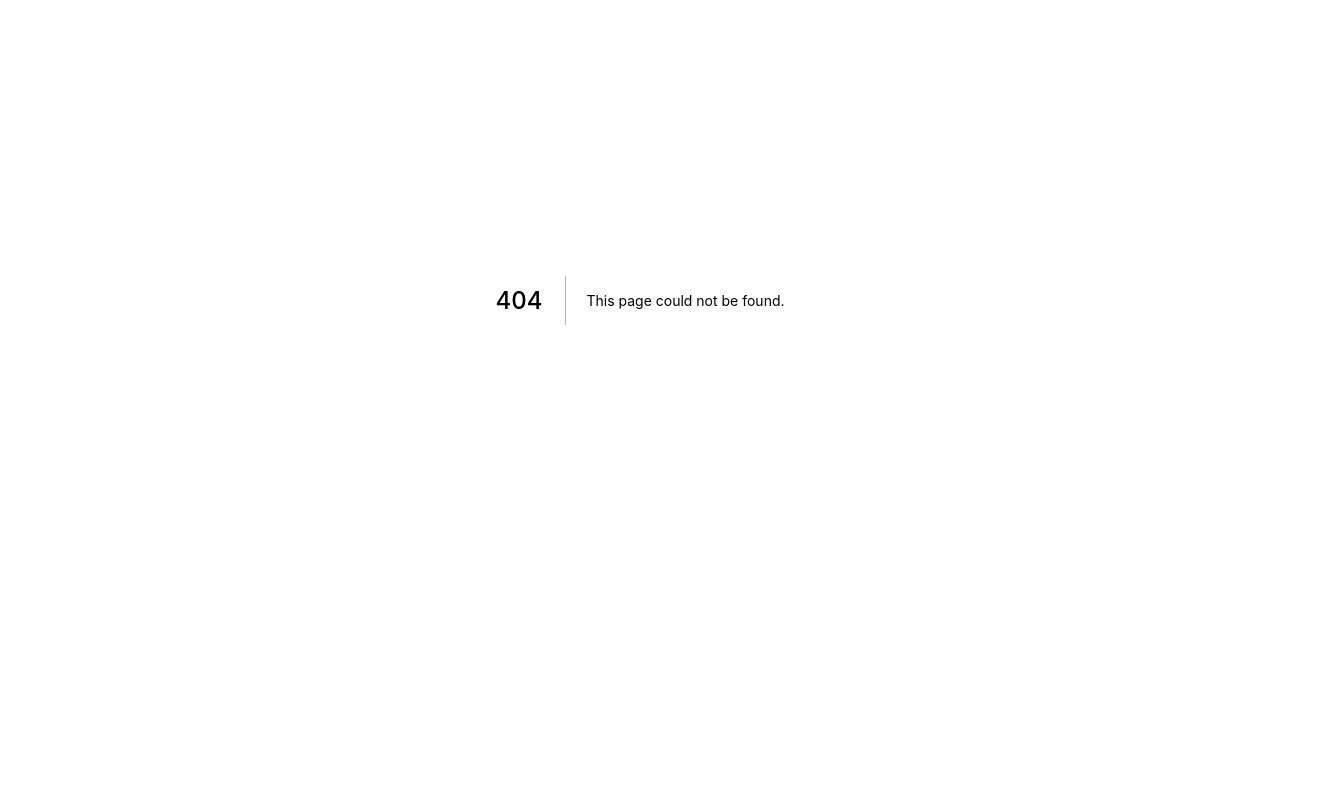
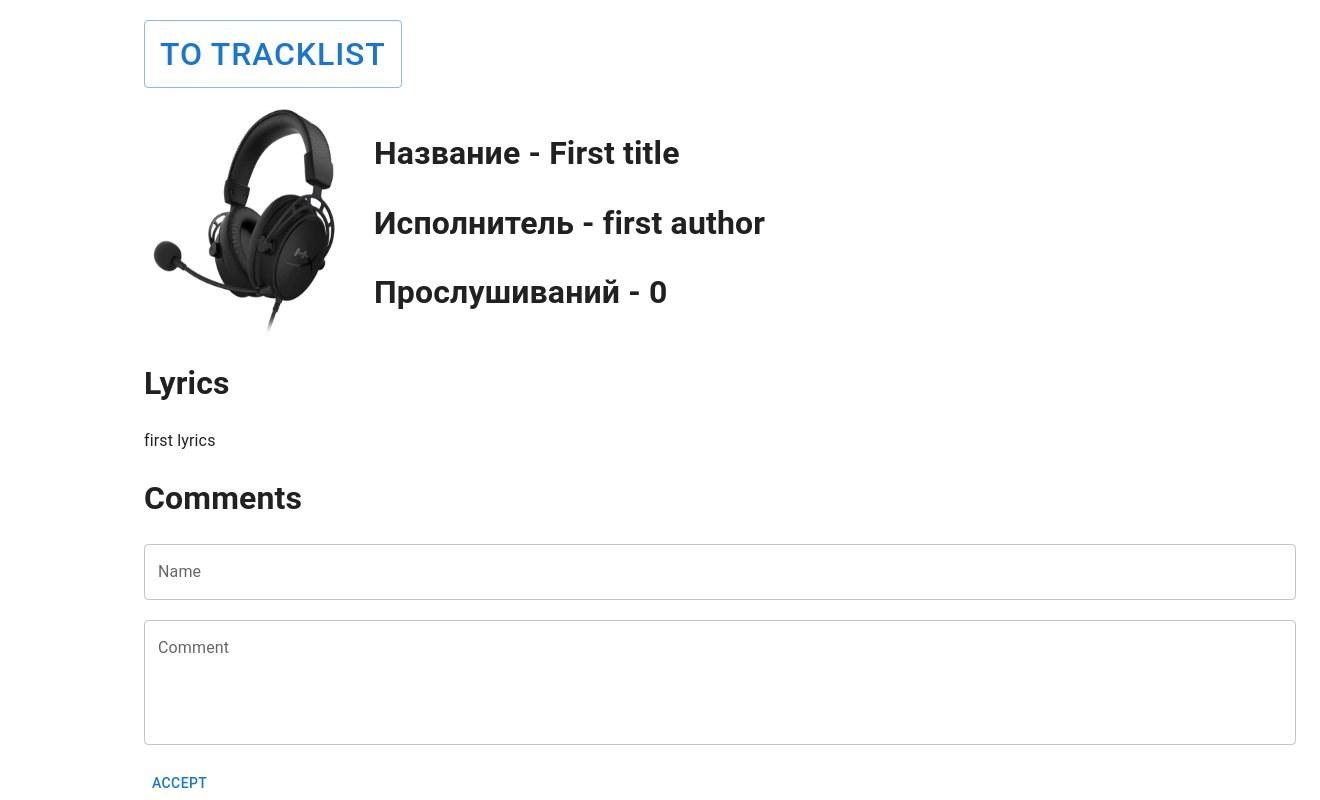
Before and after one commit to 4il612/music-store-client, a Next.js app: page /tracks/1 in a window 1280 px wide. Before the commit this address had no page. Shown: the part 100-900 px from the top of the page, 1320 px wide, since content can reach past the window. Before the commit the page ends 800 px from the top, so only its background shows below. Built offline with nearby package versions, Linux system fonts and the light colour scheme.

Commit message:
feat: [id] TrackPage

```diff
--- a/components/TrackList.tsx
+++ b/components/TrackList.tsx
@@ -11,7 +11,7 @@ const TrackList: React.FC<TrackListProps> = ({tracks}) => {
         <Grid container direction='column'>
             <Box p={2}>
                 {tracks.map(track =>
-                    <TrackItem key={track._id} track={track} active={true}/>
+                    <TrackItem key={track._id} track={track}/>
                 )}
             </Box>
         </Grid>
--- /dev/null
+++ b/pages/tracks/[id].tsx
@@ -0,0 +1,69 @@
+import MainLayout from "../../layout/MainLayout"
+import { ITrack } from "../../types/Track"
+import { Button, Grid, TextField } from "@mui/material"
+import { useRouter } from "next/router"
+import Image from "next/image"
+
+const TrackPage = () => {
+    const track: ITrack = {_id: '1', title: 'First title', author: 'first author', lyrics: 'first lyrics', listen_count: 0, preview:'/test.jpg', audio: 'kekw', comments: [{_id: '1', username: 'first comment username', text: 'first comment text'}, {_id: '2', username: 'first comment username', text: 'first comment second text'}]}
+    const router = useRouter()
+
+    return (
+        <MainLayout>
+            <Button
+                style={{
+                    fontSize: 32
+                }}
+                variant='outlined'
+                onClick={() => {router.push('/tracks')}}
+            >
+                To TrackList
+            </Button>
+            <Grid container style={{ margin: '20px 0'}}>
+                <Image width={200} height={200} src={track.preview}/>
+                <div style={{ marginLeft: 30}}>
+                    <h1>Название - {track.title}</h1>
+                    <h1>Исполнитель - {track.author}</h1>
+                    <h1>Прослушиваний - {track.listen_count}</h1>
+                </div>
+            </Grid>
+            <h1>Lyrics</h1>
+            <p>{track.lyrics}</p>
+            <h1>Comments</h1>
+            <Grid container
+                style={{
+                    marginBottom: 20,
+                }}
+            >
+                <TextField
+                    label="Name"
+                    fullWidth
+                    style={{
+                        marginBottom: 20,
+                    }}
+                />
+
+                <TextField
+                    label="Comment"
+                    fullWidth
+                    multiline
+                    rows={4}
+                    style={{
+                        marginBottom: 20,
+                    }}
+                />
+                <Button>Accept</Button>
+            </Grid>
+            <div>
+                {track.comments.map(comment =>
+                    <div>
+                        <div>Autor - {comment.username} </div>
+                        <div>Text - {comment.text} </div>
+                    </div>
+                )}
+            </div>
+        </MainLayout>
+    )
+}
+
+export default TrackPage
--- a/styles/TrackItem.module.scss
+++ b/styles/TrackItem.module.scss
@@ -4,3 +4,7 @@
     display: flex;
     align-items: center;
 }
+
+.track:hover{
+    cursor: pointer;
+}
```
Also changed, not shown: components/TrackItem.tsx (+8 -3 lines).
